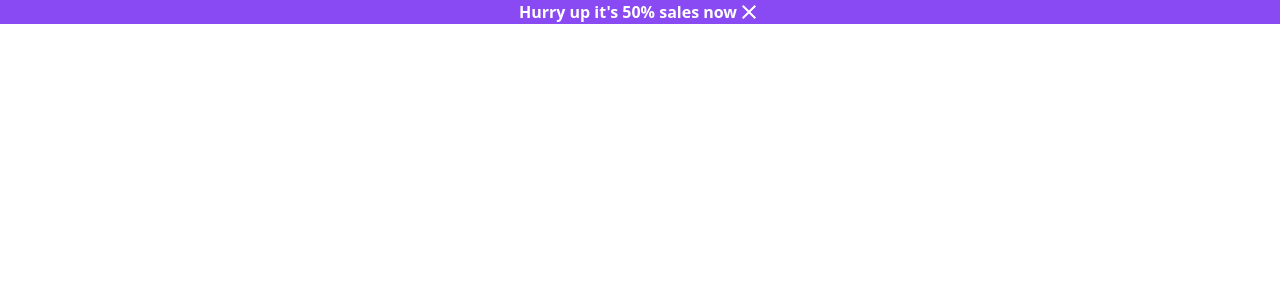
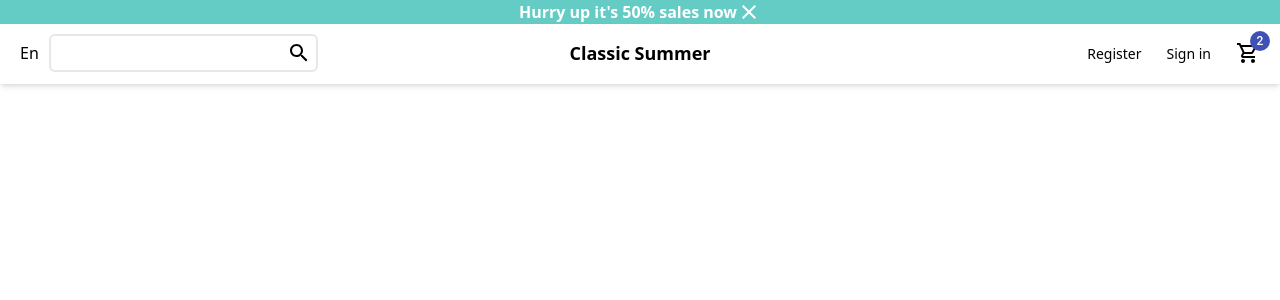
Before and after one commit to vishnuelayi/summer-classic-ecommerce-app, a React (Create React App) app: page / in a window 1280 px wide. Shown: the top 300 px of the page. Built offline with nearby package versions, Linux system fonts and the light colour scheme.

Commit message:
added Navbar component

```diff
--- a/src/components/Announce.jsx
+++ b/src/components/Announce.jsx
@@ -3,7 +3,7 @@
 
 function Announce() {
   const [announceType, setAnnounceType] = useState(
-    "bg-[#8a4af3] font-bold text-white flex item-center justify-center"
+    "bg-[#64CCC5] font-bold text-white flex item-center justify-center"
   );
 
   const handleClose = () => {
--- a/src/components/Navbar.jsx
+++ b/src/components/Navbar.jsx
@@ -1,11 +1,42 @@
-import React from 'react'
+import { Badge } from "@material-ui/core";
+import { Search, ShoppingCartOutlined } from "@material-ui/icons";
+import React from "react";
 
 function Navbar() {
+  const style = "text-[14px] cursor-pointer ml-[25px]";
   return (
-    <div className='navbar h-[60px]'>
+    <div className="navbar h-[60px] shadow-md relative z-10">
+      <div className="wrapper pl-[20px] pr-[20px] pt-[10px] pb-[10px] flex justify-between items-center">
+        {/* left div */}
+        <div className="left flex flex-1 items-center">
+          <div className="language cursor-pointer text-[16px]">En</div>
 
+          <div className="searchInput flex border-[2px] border-solid border-lighgrey rounded-md items-center ml-[10px] p-[5px] focus-within:border-[#64CCC5] transition-all">
+            <input className="input outline-none" type="text" />
+            <Search className="" />
+          </div>
+        </div>
+
+        {/* logo */}
+        <div className="center flex-1 text-center">
+          <div className="logo font-bold text-lg">Classic Summer</div>
+        </div>
+
+        {/* right div */}
+        <div className="right flex flex-1 items-center justify-end">
+          <div className={style}>Register</div>
+
+          <div className={style}>Sign in</div>
+
+          <div className={style}>
+            <Badge badgeContent={2} color="primary">
+              <ShoppingCartOutlined />
+            </Badge>
+          </div>
+        </div>
+      </div>
     </div>
-  )
+  );
 }
 
-export default Navbar
+export default Navbar;
--- /dev/null
+++ b/src/components/Slider.jsx
@@ -0,0 +1,11 @@
+import React from 'react'
+
+const Slider = () => {
+  return (
+    <div>
+
+    </div>
+  )
+}
+
+export default Slider
--- a/src/pages/Home.jsx
+++ b/src/pages/Home.jsx
@@ -1,10 +1,12 @@
 import React from 'react'
 import Announce from '../components/Announce'
+import Navbar from '../components/Navbar'
 
 function Home() {
   return (
     <div>
       <Announce />
+      <Navbar />
     </div>
   )
 }
```
